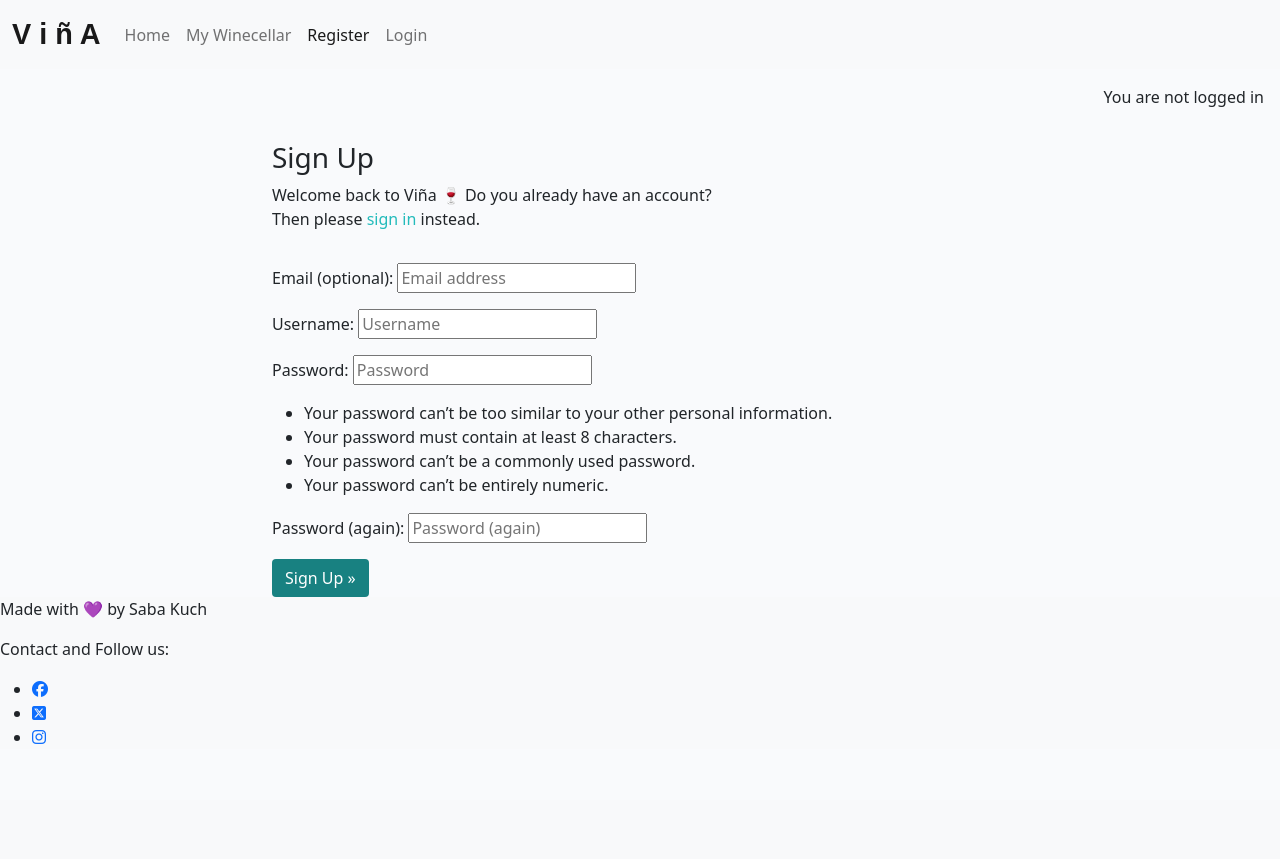
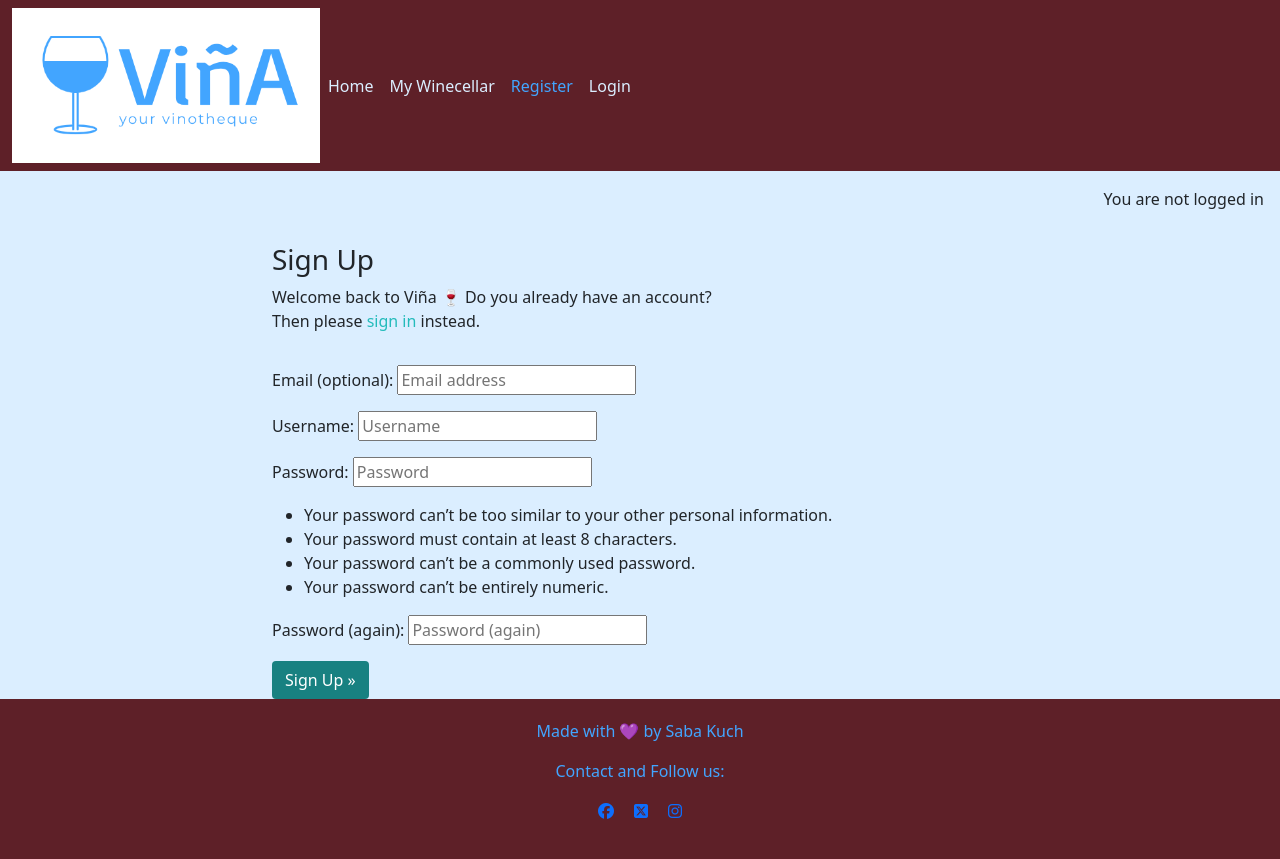
Before and after one commit to zabokaa/vina, a Django app: page /accounts/signup/ in a window 1280 px wide. Before the commit the page ends 744 px from the top, so only its background shows below. Run offline with Django 4.2, Linux system fonts and the light colour scheme; parts of the project's set-up code (start-up, migrations or seed data) failed here and were passed over; some libraries are stand-ins or nearby versions; some web fonts are replaced.

Commit message:
add css style footer+ header

```diff
--- a/static/css/style.css
+++ b/static/css/style.css
@@ -1,12 +1,15 @@
-body {
-    background-color: #F9FAFC;
+:root {
+    --primary-color: #5E2028;
+    --secondary-color: #42a5ff;
+    --tertiary-color: #445261;
+    --quaternary-color: #188181;
+    --light-color: #DBEEFF;
+
+
 }
 
-.logo {
-    font-family: Playfair, sans-serif;
-    font-size: 1.8rem;
-    font-weight: 700;
-    color: #5E2028;
+body {
+    background-color: var(--light-color);
 }
 
 .light-bg {
@@ -14,7 +17,21 @@ body {
 }
 
 .main-bg {
-    background-color: #F9FAFC;
+    background-color: var(--light-color);
+}
+
+/* Header */
+.navbar {
+    background-color: var(--primary-color) !important;
+}
+
+.navbar .navbar-nav .nav-link {
+    color: var(--light-color);
+}
+
+.navbar .navbar-nav .nav-link:hover,
+.navbar .navbar-nav .nav-link.active {
+    color: var(--secondary-color);
 }
 
 .card {
@@ -157,3 +174,27 @@ body {
 .approval {
     color: rgb(222, 146, 168);
 }
+
+/* Footer */
+.footer {
+    text-align: center;
+    color: var(--secondary-color);
+    background-color: var(--primary-color) !important;
+    padding-top: 20px;
+    padding-bottom: 20px;
+}
+
+.footer > * {
+    display: block;
+}
+
+.social-networks {
+    list-style: none; /* remove list bullets */
+    padding: 0; /* remove padding */
+    display: flex; /* display in one row */
+    justify-content: center; /* center items horizontally */
+}
+
+.social-networks li {
+    margin: 0 10px; /* add some horizontal spacing between icons */
+}
--- a/templates/base.html
+++ b/templates/base.html
@@ -31,7 +31,9 @@
     <!-- Navbar -->
     <nav class="navbar navbar-expand-lg navbar-light bg-light">
         <div class="container-fluid">
-            <a class="navbar-brand logo" href="{{ home_url }}">V  i  ñ  A</a>
+            <a class="logo" href="{{ home_url }}">
+                <img src="{% static 'img/vinalogo.png' %}" alt="Logo">
+            </a>
             <button class="navbar-toggler" type="button" data-bs-toggle="collapse" data-bs-target="#navbarNav" aria-controls="navbarNav" aria-expanded="false" aria-label="Toggle navigation">
                 <span class="navbar-toggler-icon"></span>
             </button>
```
